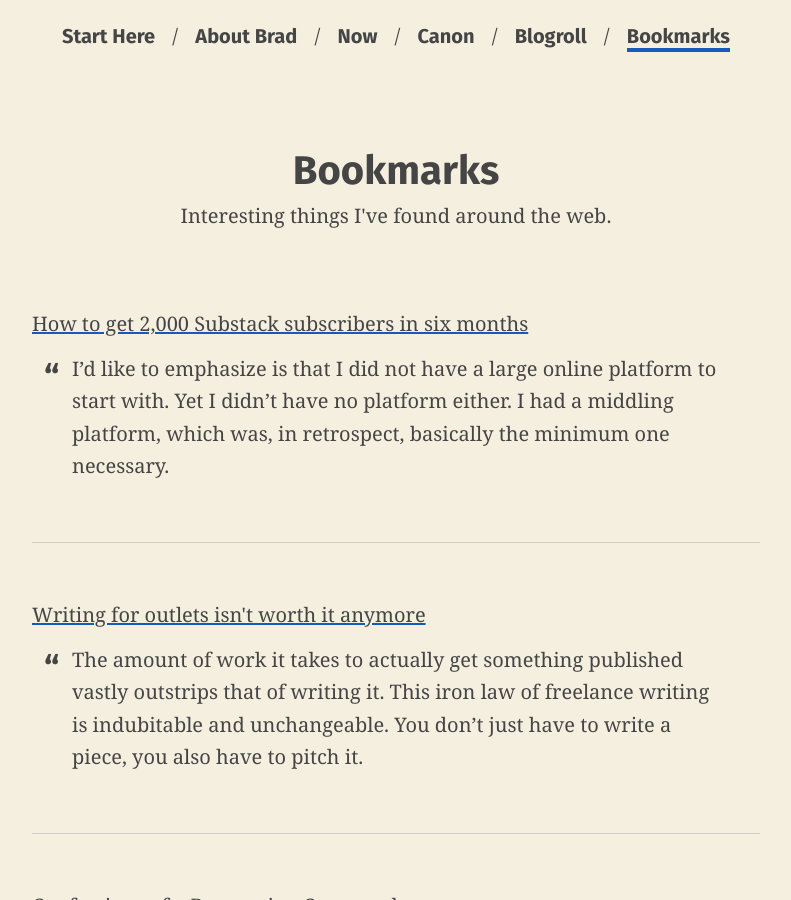
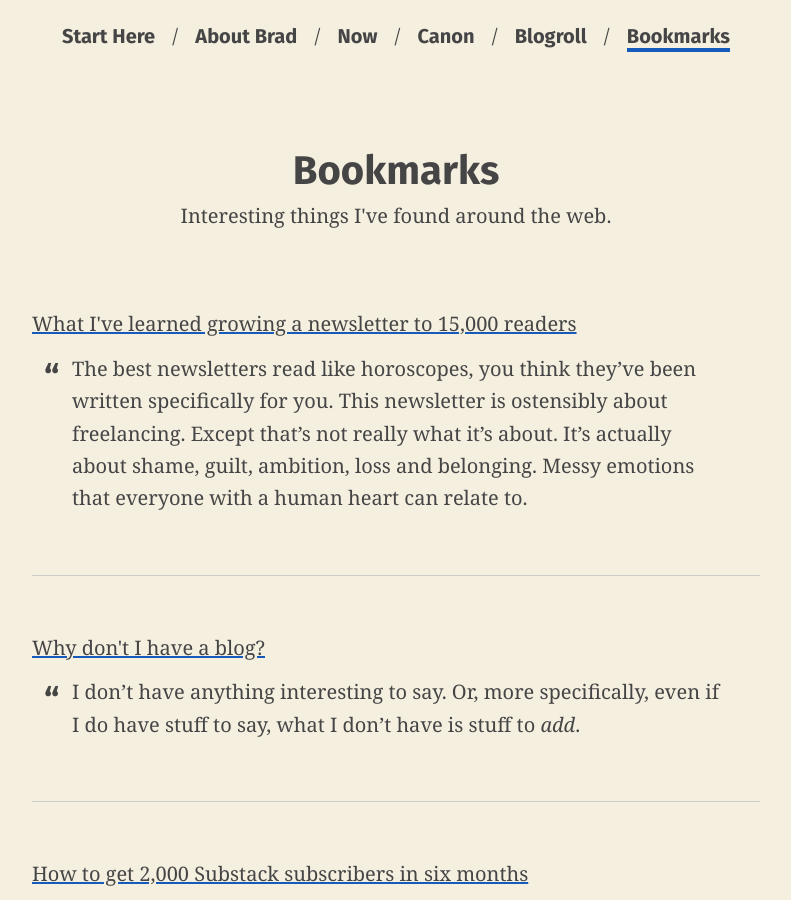
Before and after one commit to bradonomics/bradonomics.com, a Jekyll site: the page built from _pages/bookmarks.html, in a window 1280 px wide and 900 px high. Shown: the whole window, without its empty margins (244-1035 px from the left). Built offline with Jekyll 4.4.1, drawn with Linux system fonts in a browser that asks for light colours.

Commit message:
New bookmarks

```diff
--- a/_data/bookmarks.yml
+++ b/_data/bookmarks.yml
@@ -2,6 +2,16 @@
   quote: |
   link:
   tags: []
+- title: What I've learned growing a newsletter to 15,000 readers
+  quote: |
+    The best newsletters read like horoscopes, you think they've been written specifically for you. This newsletter is ostensibly about freelancing. Except that's not really what it's about. It's actually about shame, guilt, ambition, loss and belonging. Messy emotions that everyone with a human heart can relate to.
+  link: https://annacodrearado.substack.com/p/what-ive-learned-growing-a-newsletter
+  tags: ['Blogging', 'Publishing', 'Community Building']
+- title: Why don't I have a blog?
+  quote: |
+    I don't have anything interesting to say. Or, more specifically, even if I do have stuff to say, what I don't have is stuff to *add*.
+  link: https://fede.dm/blog/
+  tags: ['Blogging', 'Writing']
 - title: How to get 2,000 Substack subscribers in six months
   quote: |
     I'd like to emphasize is that I did not have a large online platform to start with. Yet I didn't have no platform either. I had a middling platform, which was, in retrospect, basically the minimum one necessary.
```
